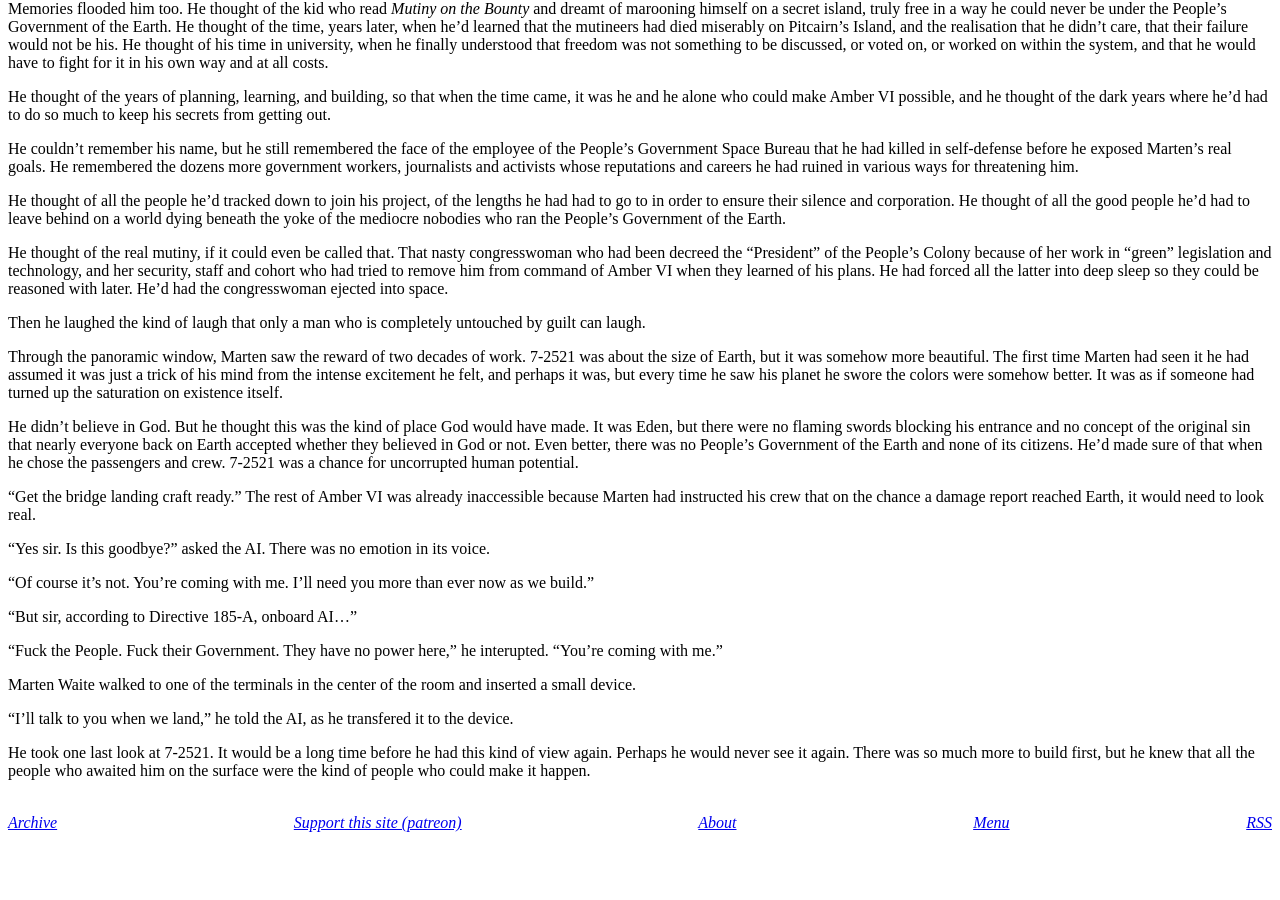
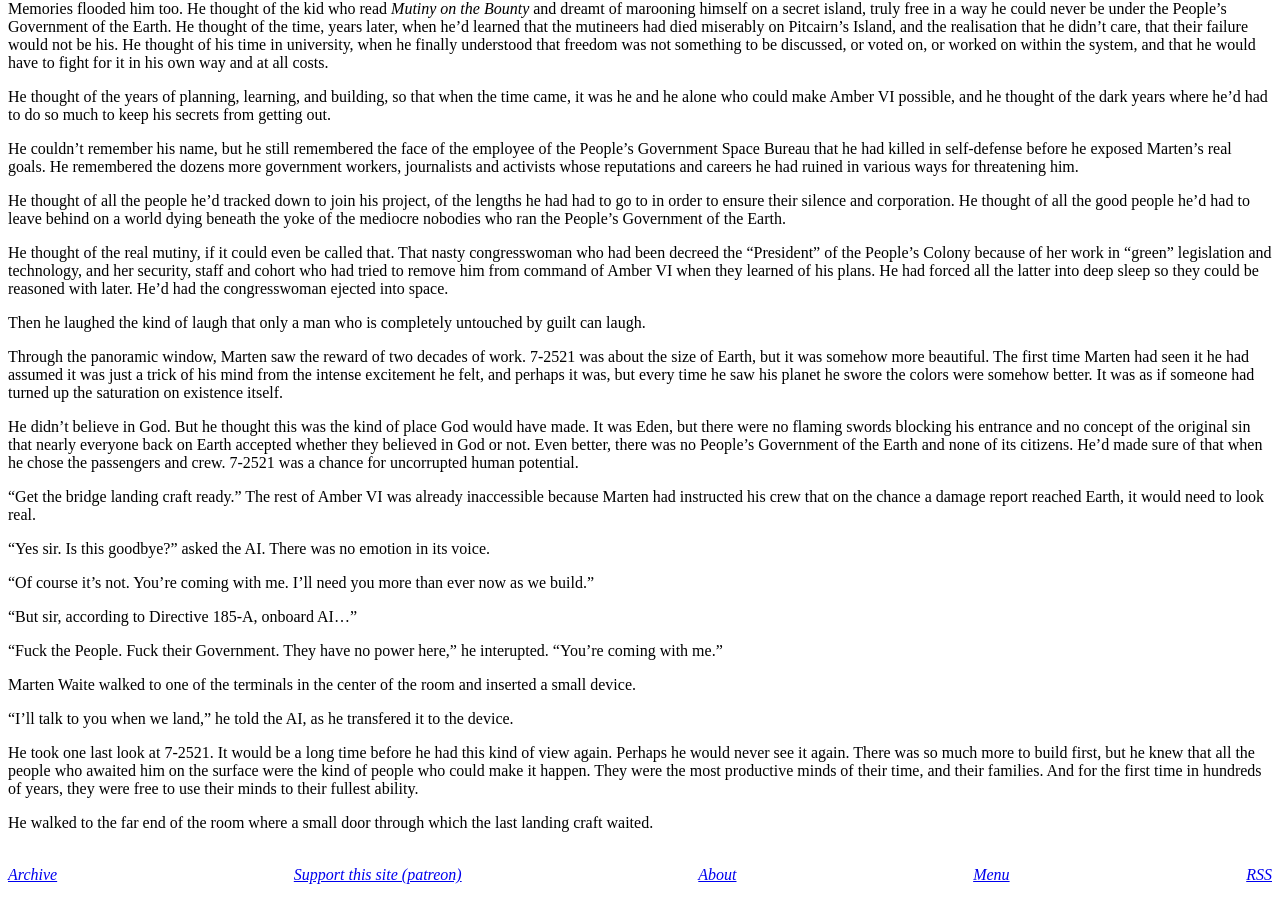
Before and after one commit to derykmakgill/website, a Jekyll site: the page built from story.md, in a window 1280 px wide and 900 px high, scrolled down 1332 px. Built offline with Jekyll 4.4.1, drawn with Linux system fonts in a browser that asks for light colours; before the commit the page ends 2180 px from its top, so only the background shows below that.

Commit message:
Update story.md

```diff
--- a/story.md
+++ b/story.md
@@ -94,4 +94,6 @@
 
 "I'll talk to you when we land," he told the AI, as he transfered it to the device.
 
-He took one last look at 7-2521. It would be a long time before he had this kind of view again. Perhaps he would never see it again. There was so much more to build first, but he knew that all the people who awaited him on the surface were the kind of people who could make it happen.
+He took one last look at 7-2521. It would be a long time before he had this kind of view again. Perhaps he would never see it again. There was so much more to build first, but he knew that all the people who awaited him on the surface were the kind of people who could make it happen. They were the most productive minds of their time, and their families. And for the first time in hundreds of years, they were free to use their minds to their fullest ability.
+
+He walked to the far end of the room where a small door through which the last landing craft waited.
```
